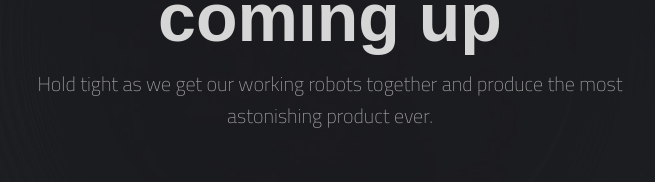
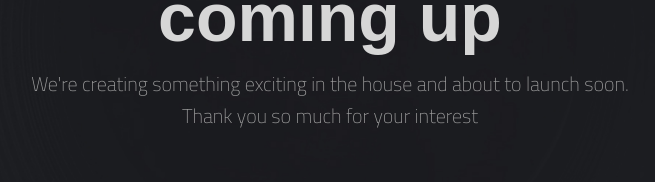
Before and after one commit to wonq/voever, a React (Create React App) app: page / in a window 1280 px wide. Shown: the part 374-556 px from the top of the page, without its empty margins (310-965 px from the left). Built offline with nearby package versions, Linux system fonts and the light colour scheme; a web font is replaced by a local one.

Commit message:
Change description

```diff
--- a/public/index.html
+++ b/public/index.html
@@ -2,28 +2,47 @@
 <html lang="en">
   <head>
     <meta charset="utf-8" />
-    <!-- <link rel="icon" href="%PUBLIC_URL%/favicon.ico" /> -->
+    <link rel="icon" href="%PUBLIC_URL%/favicon.ico" />
     <meta name="viewport" content="width=device-width, initial-scale=1" />
     <meta name="theme-color" content="#000000" />
+    <title>voever.com</title>
     <meta
       name="description"
-      content="Web site created using create-react-app"
+      content="We're creating something exciting in the house and about to launch soon. Thank you so much for your interest"
     />
-    <link rel="apple-touch-icon" href="%PUBLIC_URL%/logo192.png" />
-    <!--
-      manifest.json provides metadata used when your web app is installed on a
-      user's mobile device or desktop. See https://developers.google.com/web/fundamentals/web-app-manifest/
-    -->
+    <meta name="keywords" content="Voever" />
+    <meta name="robots" content="NOODP,NOYDIR" />
+    <meta name="mobile-web-app-capable" content="yes" />
+    <meta name="apple-mobile-web-app-capable" content="yes" />
+
+    <!-- Google / Search Engine Tags -->
+    <meta itemprop="name" content="Voever" />
+    <meta
+      itemprop="description"
+      content="We're creating something exciting in the house and about to launch soon. Thank you so much for your interest"
+    />
+
+    <!-- Facebook Meta Tags -->
+    <meta property="og:url" content="https://voever.com" />
+    <meta property="og:type" content="website" />
+    <meta property="og:title" content="Voever" />
+    <meta
+      property="og:description"
+      content="We're creating something exciting in the house and about to launch soon. Thank you so much for your interest"
+    />
+    <meta property="og:image" content="" />
+    <meta property="og:site_name" content="voever.com" />
+
+    <!-- Twitter Meta Tags -->
+    <meta name="twitter:card" content="summary_large_image" />
+    <meta name="twitter:title" content="Voever" />
+    <meta
+      name="twitter:description"
+      content="We're creating something exciting in the house and about to launch soon. Thank you so much for your interest"
+    />
+    <meta name="twitter:image" content="" />
+    <meta name="twitter:site" content="voever.com" />
     <link rel="manifest" href="%PUBLIC_URL%/manifest.json" />
-    <!--
-      Notice the use of %PUBLIC_URL% in the tags above.
-      It will be replaced with the URL of the `public` folder during the build.
-      Only files inside the `public` folder can be referenced from the HTML.
-
-      Unlike "/favicon.ico" or "favicon.ico", "%PUBLIC_URL%/favicon.ico" will
-      work correctly both with client-side routing and a non-root public URL.
-      Learn how to configure a non-root public URL by running `npm run build`.
-    -->
     <link
       href="https://fonts.googleapis.com/css2?family=Allerta+Stencil&display=swap"
       rel="stylesheet"
@@ -32,20 +51,9 @@
       href="https://fonts.googleapis.com/css2?family=Cairo:wght@200&display=swap"
       rel="stylesheet"
     />
-    <title>voever.com</title>
   </head>
   <body>
     <noscript>You need to enable JavaScript to run this app.</noscript>
     <div id="root"></div>
-    <!--
-      This HTML file is a template.
-      If you open it directly in the browser, you will see an empty page.
-
-      You can add webfonts, meta tags, or analytics to this file.
-      The build step will place the bundled scripts into the <body> tag.
-
-      To begin the development, run `npm start` or `yarn start`.
-      To create a production bundle, use `npm run build` or `yarn build`.
-    -->
   </body>
 </html>
--- a/src/App.js
+++ b/src/App.js
@@ -20,8 +20,8 @@ function App() {
       <div className="content">
         <h2 className="tagline">coming up</h2>
         <p className="description">
-          Hold tight as we get our working robots together and produce the most
-          astonishing product ever.
+          We're creating something exciting in the house and about to launch
+          soon. Thank you so much for your interest
         </p>
       </div>
       <ul className="contacts">
```
